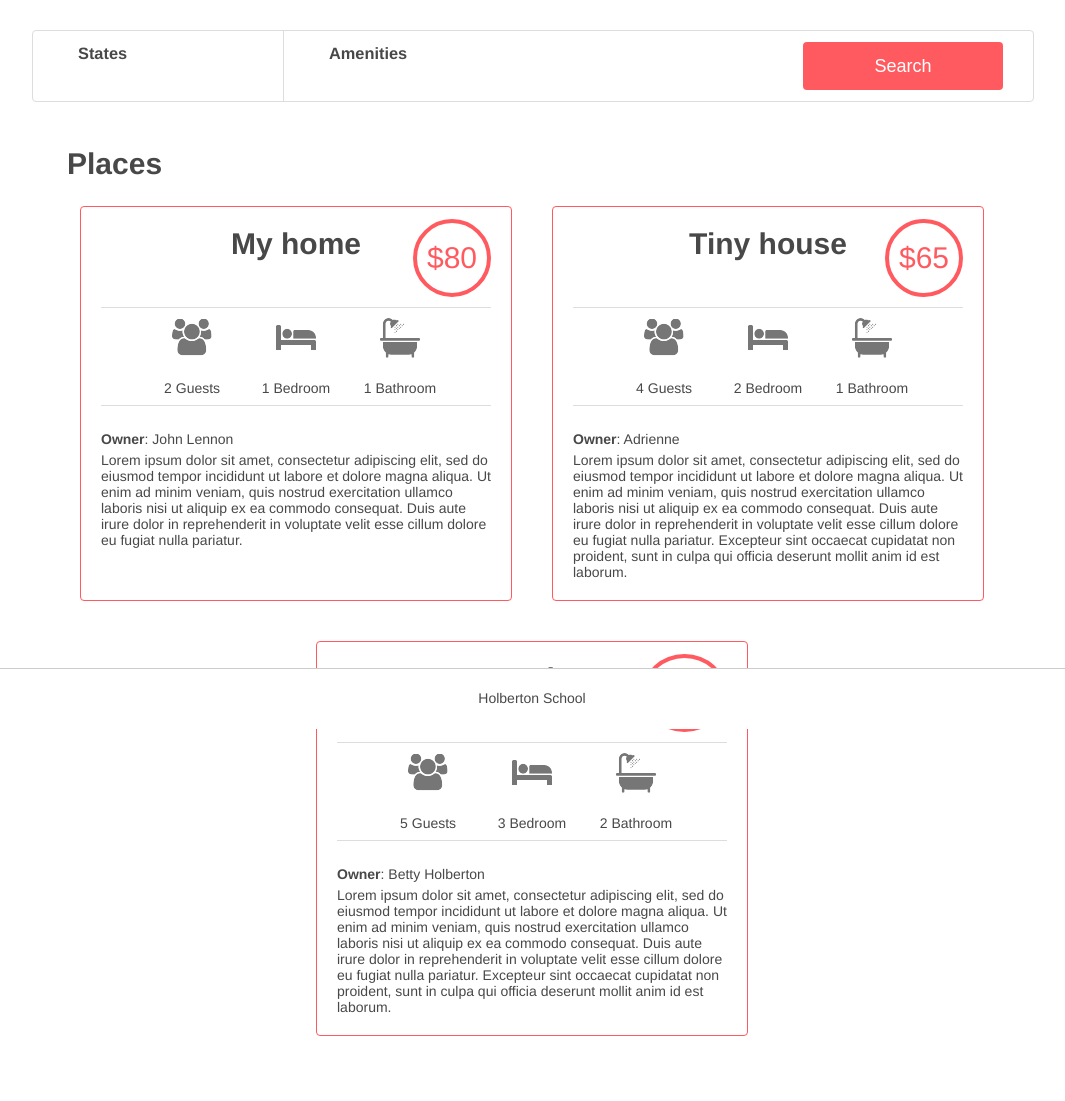
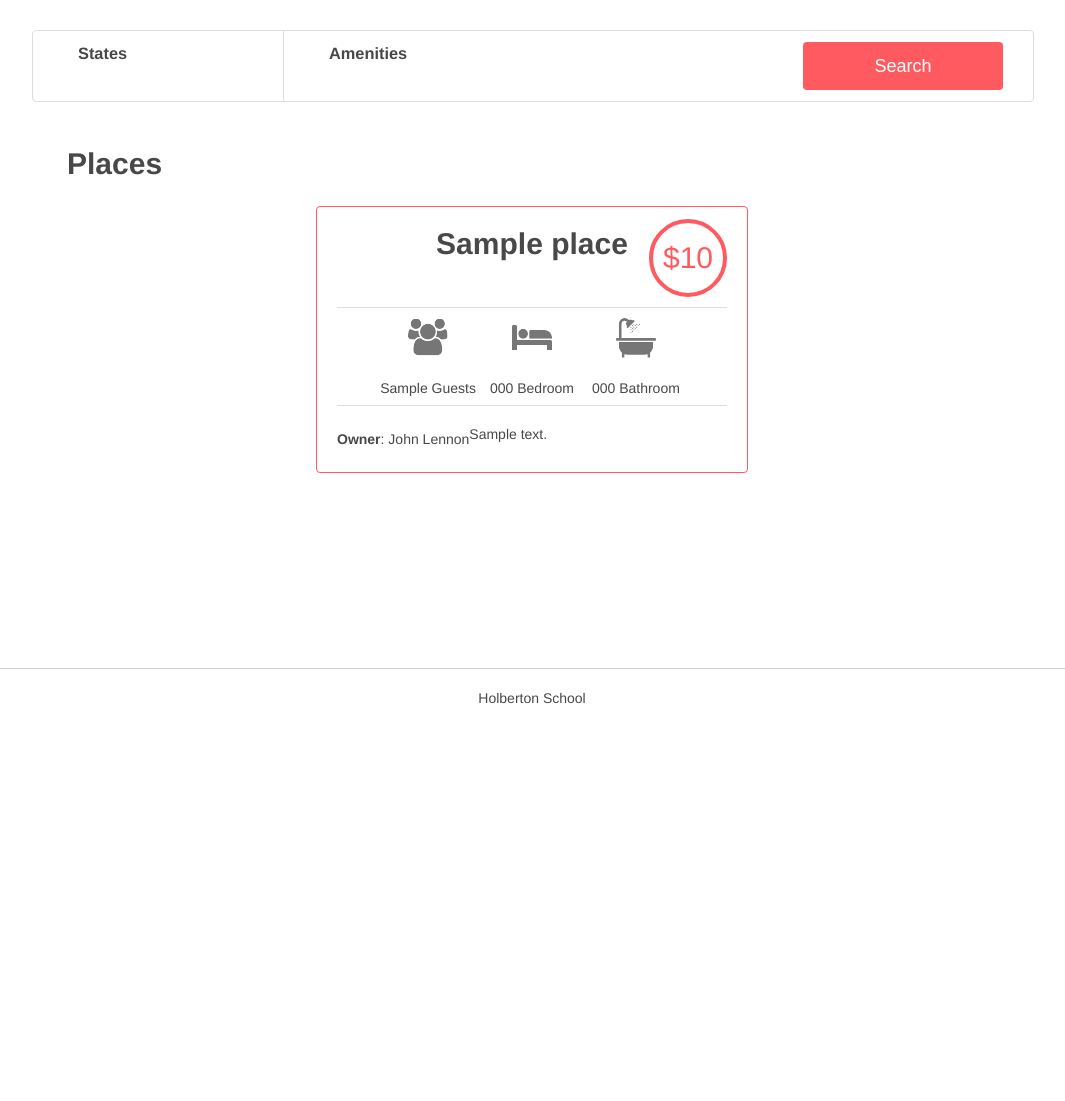
Before and after one commit to MrSakine/AirBnB_clone_v3, a Flask app: template web_flask/templates/100-hbnb.html in a window 1280 px wide. Shown: the part 71-1172 px from the top of the page, without its empty margins (108-1173 px from the left). After the commit the page ends 775 px from the top, so only its background shows below. Run offline with Flask 3, Linux system fonts and the light colour scheme; the template is opened without the code that fills it: most values are stand-ins (such as "Sample title", 1, 10 or a date in 2020).

Commit message:
[task-100] route & template update

```diff
--- a/web_flask/100-hbnb.py
+++ b/web_flask/100-hbnb.py
@@ -12,15 +12,15 @@
 app = Flask(__name__)
 
 
-@app.route("/hbnb_filters", strict_slashes=False)
-def hbnb_filters():
+@app.route("/hbnb", strict_slashes=False)
+def hbnb():
     """Display content from html files for the route"""
     all_states = storage.all(cls=State)
     all_amenities = storage.all(cls=Amenity)
     all_places = storage.all(cls=Place)
 
     return render_template(
-        "10-hbnb_filters.html",
+        "100-hbnb.html",
         states=all_states,
         amenities=all_amenities,
         places=all_places
--- a/web_flask/templates/100-hbnb.html
+++ b/web_flask/templates/100-hbnb.html
@@ -44,95 +44,30 @@
       </section>
       <section class="places">
         <h1>Places</h1>
+        {% for place in places %}
         <article>
           <div class="headline">
-            <h2>My home</h2>
-            <div class="price_by_night">$80</div>
+            <h2>{{ place.name }}</h2>
+            <div class="price_by_night">${{ place.price_by_night }}</div>
           </div>
           <div class="information">
             <div class="max_guest">
               <div class="guest_icon"></div>
-              <p>2 Guests</p>
+              <p>{{ place.max_guest }} Guests</p>
             </div>
             <div class="number_rooms">
               <div class="bed_icon"></div>
-              <p>1 Bedroom</p>
+              <p>{{ place.number_rooms }} Bedroom</p>
             </div>
             <div class="number_bathrooms">
               <div class="bath_icon"></div>
-              <p>1 Bathroom</p>
+              <p>{{ place.number_bathrooms }} Bathroom</p>
             </div>
           </div>
           <div class="user"><b>Owner</b>: John Lennon</div>
-          <div class="description">
-            Lorem ipsum dolor sit amet, consectetur adipiscing elit, sed do
-            eiusmod tempor incididunt ut labore et dolore magna aliqua. Ut enim
-            ad minim veniam, quis nostrud exercitation ullamco laboris nisi ut
-            aliquip ex ea commodo consequat. Duis aute irure dolor in
-            reprehenderit in voluptate velit esse cillum dolore eu fugiat nulla
-            pariatur.
-          </div>
+          <div class="description">{{ place.description | safe }}</div>
         </article>
-        <article>
-          <div class="headline">
-            <h2>Tiny house</h2>
-            <div class="price_by_night">$65</div>
-          </div>
-          <div class="information">
-            <div class="max_guest">
-              <div class="guest_icon"></div>
-              <p>4 Guests</p>
-            </div>
-            <div class="number_rooms">
-              <div class="bed_icon"></div>
-              <p>2 Bedroom</p>
-            </div>
-            <div class="number_bathrooms">
-              <div class="bath_icon"></div>
-              <p>1 Bathroom</p>
-            </div>
-          </div>
-          <div class="user"><b>Owner</b>: Adrienne</div>
-          <div class="description">
-            Lorem ipsum dolor sit amet, consectetur adipiscing elit, sed do
-            eiusmod tempor incididunt ut labore et dolore magna aliqua. Ut enim
-            ad minim veniam, quis nostrud exercitation ullamco laboris nisi ut
-            aliquip ex ea commodo consequat. Duis aute irure dolor in
-            reprehenderit in voluptate velit esse cillum dolore eu fugiat nulla
-            pariatur. Excepteur sint occaecat cupidatat non proident, sunt in
-            culpa qui officia deserunt mollit anim id est laborum.
-          </div>
-        </article>
-        <article>
-          <div class="headline">
-            <h2>A suite</h2>
-            <div class="price_by_night">$180</div>
-          </div>
-          <div class="information">
-            <div class="max_guest">
-              <div class="guest_icon"></div>
-              <p>5 Guests</p>
-            </div>
-            <div class="number_rooms">
-              <div class="bed_icon"></div>
-              <p>3 Bedroom</p>
-            </div>
-            <div class="number_bathrooms">
-              <div class="bath_icon"></div>
-              <p>2 Bathroom</p>
-            </div>
-          </div>
-          <div class="user"><b>Owner</b>: Betty Holberton</div>
-          <div class="description">
-            Lorem ipsum dolor sit amet, consectetur adipiscing elit, sed do
-            eiusmod tempor incididunt ut labore et dolore magna aliqua. Ut enim
-            ad minim veniam, quis nostrud exercitation ullamco laboris nisi ut
-            aliquip ex ea commodo consequat. Duis aute irure dolor in
-            reprehenderit in voluptate velit esse cillum dolore eu fugiat nulla
-            pariatur. Excepteur sint occaecat cupidatat non proident, sunt in
-            culpa qui officia deserunt mollit anim id est laborum.
-          </div>
-        </article>
+        {% endfor %}
       </section>
     </div>
     <footer>
```
